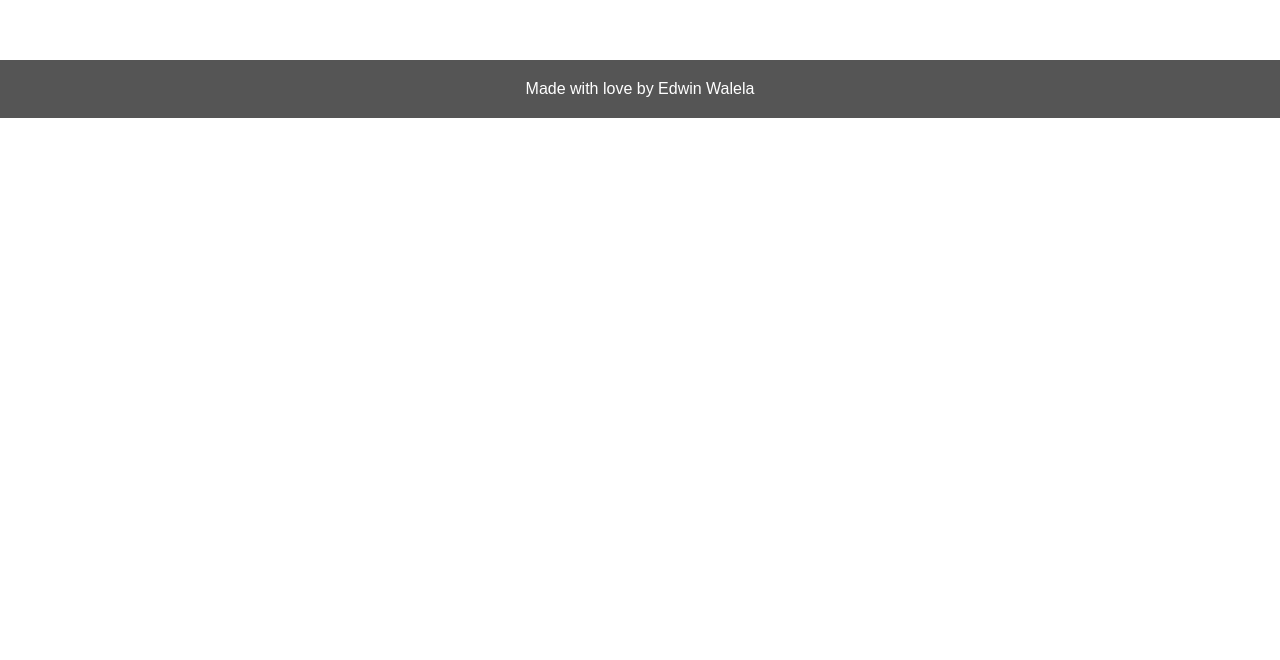
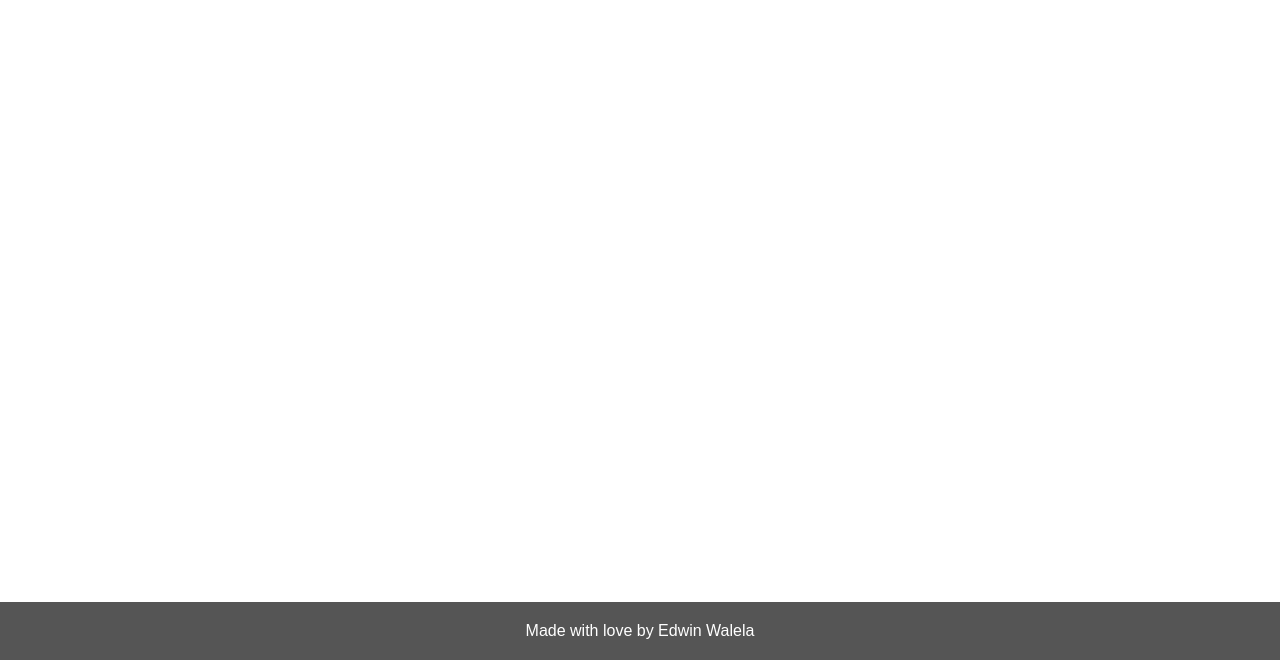
Before and after one commit to EdwinWalela/restaurant-manager, a React (Create React App) app in the folder client/: page / in a window 1280 px wide. Shown: the part 140-800 px from the top of the page. Built offline with nearby package versions, Linux system fonts and the light colour scheme.

Commit message:
stick footer to bottom of page

```diff
--- a/client/src/components/layout/Footer.js
+++ b/client/src/components/layout/Footer.js
@@ -9,6 +9,9 @@ function Footer() {
 }
 
 const footerStyle = {
+    position:'fixed',
+    width:'100%',
+    bottom:'0',
     marginTop: '200px',
     textAlign:'center',
     background:'#555',
```
